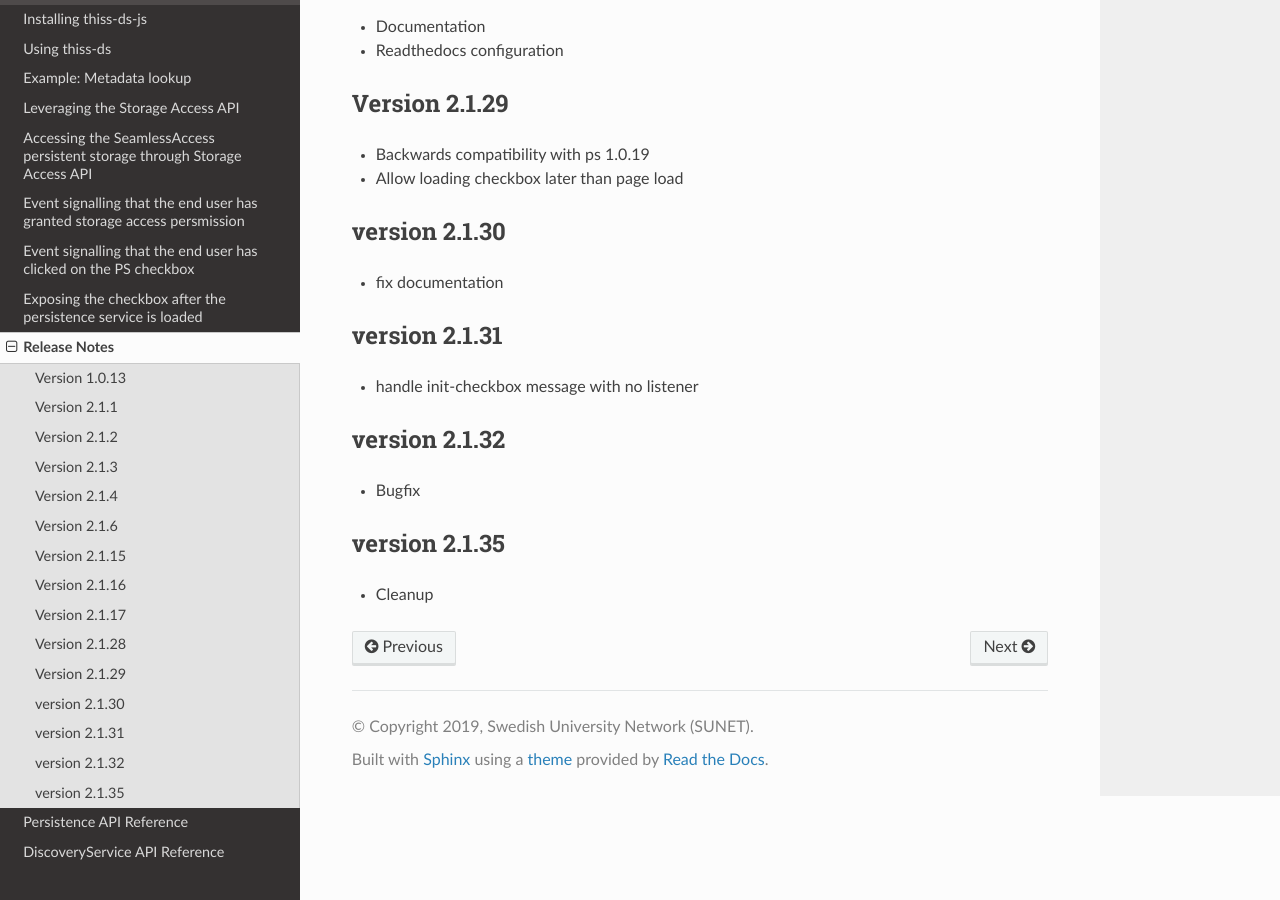
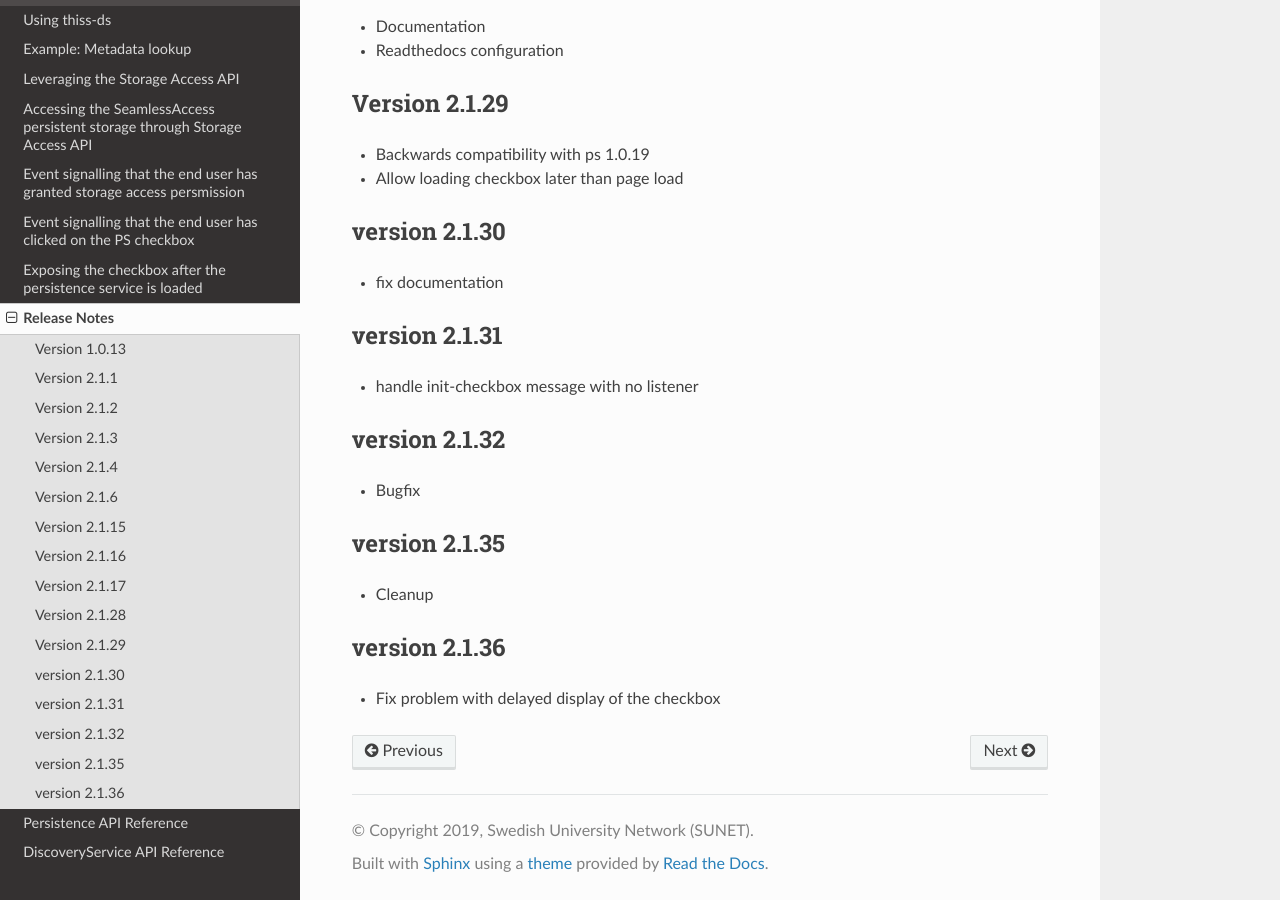
Before and after one commit to TheIdentitySelector/thiss-ds-js, a Sphinx documentation site: the page built from docs/releasenotes.rst, in a window 1280 px wide and 900 px high, scrolled down 1161 px. Built offline with Sphinx 7.4.7 and the Read the Docs theme 3.1.0, drawn with Linux system fonts in a browser that asks for light colours.

Commit message:
bump version to 2.1.36

```diff
--- a/docs/conf.py
+++ b/docs/conf.py
@@ -26,7 +26,7 @@ author = u'Leif Johansson'
 # The short X.Y version
 version = u'2.1'
 # The full version, including alpha/beta/rc tags
-release = u'2.1.35'
+release = u'2.1.36'
 
 js_source_path = '../src'
 
--- a/docs/releasenotes.rst
+++ b/docs/releasenotes.rst
@@ -78,3 +78,8 @@ version 2.1.35
 --------------
 
 * Cleanup
+
+version 2.1.36
+--------------
+
+* Fix problem with delayed display of the checkbox
--- a/package.json
+++ b/package.json
@@ -1,6 +1,6 @@
 {
   "name": "@theidentityselector/thiss-ds",
-  "version": "2.1.35",
+  "version": "2.1.36",
   "description": "A set of clients for the thiss.io service",
   "main": "dist/thiss-ds.js",
   "homepage": "https://thiss.io",
```
Also changed, not shown: 3 other files.
